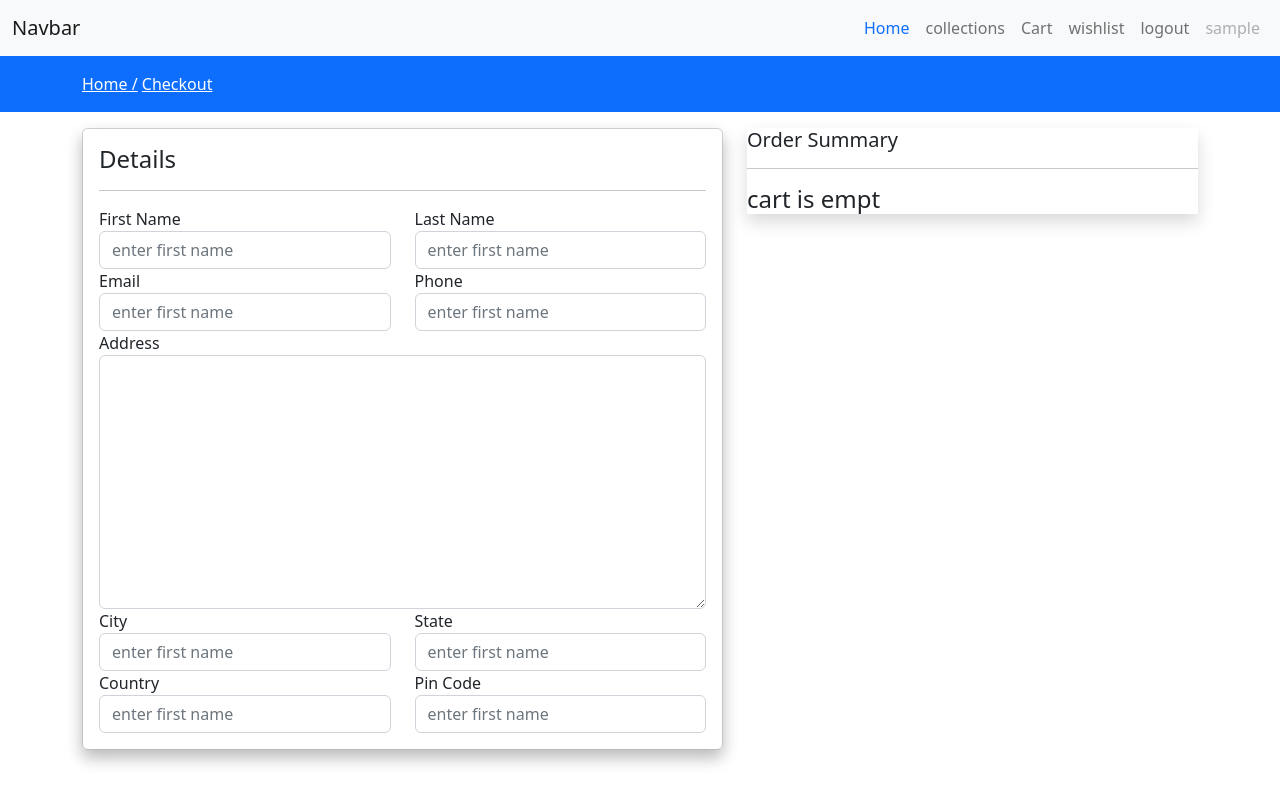
After one commit to sadamseehar/EcomerceDjango, a Django app: page /checkout in a window 1280 px wide. The commit adds this page. Run offline with Django 4.2, Linux system fonts and the light colour scheme; the visitor is signed in with stand-in values (Sample User, id 1); data that the repository does not hold is empty; some libraries are stand-ins or nearby versions.

Commit message:
checkout view page created

```diff
--- /dev/null
+++ b/store/controller/checkout.py
@@ -0,0 +1,23 @@
+from django.shortcuts import render,redirect
+from django.contrib import messages
+
+from store.models import Product,Cart
+
+# from django.contrib.auth.decorators import login_required
+
+
+
+def index(request):
+    rawcart = Cart.objects.filter(user=request.user)
+    for item in rawcart:
+        if item.product_qty > item.product.quantity:
+            Cart.objects.delete(id=item.id)
+
+    cartitems = Cart.objects.filter(user=request.user)
+    total_price = 0
+
+    for item in cartitems:
+        total_price = total_price + item.product.selling_price * item.product_qty
+
+    context = {'cartitems':cartitems, 'total_price':total_price}
+    return render(request,"store/checkout.html",context)
--- a/store/templates/store/cart.html
+++ b/store/templates/store/cart.html
@@ -48,6 +48,7 @@
                                 </div>
                             </div>
                         {% endfor %}
+                        <a href="{% url 'checkout' %}" class="btn btn-success">Checkkout</a>
                     {% else %}
                         <h1>cart is empty</h1>
                     {% endif %}
--- /dev/null
+++ b/store/templates/store/checkout.html
@@ -0,0 +1,113 @@
+{% extends "store/layout/main.html" %}
+
+{% block content %}
+<div class="py-3 bg-primary">
+    <div class="container">
+        <a class="text-white" href=" {% url 'home' %}">Home /</a>
+        <a class="text-white" href=" {% url 'cart' %}">Checkout</a>
+
+    </div>
+</div>
+
+<div class="container mt-3">
+    <div class="row">
+        <div class="col-md-7 ">
+            <div class="card shadow">
+                <div class="card-body shadow">
+                    <h4>Details</h4>
+                    <hr>
+                    <div class="row">
+                        <div class="col-md-6">
+                            <label for="">First Name</label>
+                            <input type="text" class="form-control" placeholder="enter first name" value="">
+
+                        </div>
+                        <div class="col-md-6">
+                            <label for="">Last Name</label>
+                            <input type="text" class="form-control" placeholder="enter first name" value="">
+
+                        </div>
+                        <div class="col-md-6">
+                            <label for="">Email</label>
+                            <input type="text" class="form-control" placeholder="enter first name" value="">
+
+                        </div>
+                        <div class="col-md-6">
+                            <label for="">Phone</label>
+                            <input type="text" class="form-control" placeholder="enter first name" value="">
+
+                        </div>
+                        <div class="col-md-12">
+                            <label for="">Address</label>
+                          <textarea name="" id="" class="form-control" cols="30" rows="10"></textarea>
+
+                        </div>
+                        <div class="col-md-6">
+                            <label for="">City</label>
+                            <input type="text" class="form-control" placeholder="enter first name" value="">
+
+                        </div>
+                        <div class="col-md-6">
+                            <label for="">State</label>
+                            <input type="text" class="form-control" placeholder="enter first name" value="">
+
+                        </div>
+                        <div class="col-md-6">
+                            <label for="">Country</label>
+                            <input type="text" class="form-control" placeholder="enter first name" value="">
+
+                        </div>
+                        <div class="col-md-6">
+                            <label for="">Pin Code</label>
+                            <input type="text" class="form-control" placeholder="enter first name" value="">
+
+                        </div>
+
+                    </div>
+                </div>
+            </div>
+        </div>
+        <div class="col-md-5">
+            <div class="car shadow">
+                <div class="card-body">
+                    <h5>Order Summary</h5>
+                    <hr>
+                    {% if cartitems %}
+                        <table class="table table-borders">
+                            <thead>
+                                <tr>
+                                    <th>Name</th>
+                                    <th>Quantity</th>
+                                    <th>Price</th>
+                                </tr>
+                            </thead>
+                            <tbody>
+                                {% for item in cartitems %}
+                                    <tr>
+                                        <td>
+                                            <img src="{{ item.product.product_image.url }}" height="50px" width="50px" class="img-fluid ${3|rounded-top,rounded-right,rounded-bottom,rounded-left,rounded-circle,|}" alt="">
+                                            {{ item.product.name }}</td>
+                                        <td>{{ item.product_qty }}</td>
+                                        <td>{{ item.product.selling_price }}</td>
+
+                                    </tr>
+                                {% endfor %}
+                            </tbody>
+                        </table>
+                        <h6>Grand Total
+                            <span class="float-end">Rs {{ total_price }} </span>
+                        </h6>
+                        <div class="mt-3">
+                            <a href="" class="btn btn-success w-100 ">Place Order</a>
+                        </div>
+                    {% else %}
+                        <h4>cart is empt</h4>
+                    {% endif %}
+                </div>
+            </div>
+        </div>
+    </div>
+</div>
+
+
+{% endblock content %}
--- a/store/templates/store/inc/navbar.html
+++ b/store/templates/store/inc/navbar.html
@@ -7,16 +7,16 @@
       <div class="collapse navbar-collapse" id="navbarNav">
         <ul class="navbar-nav ms-auto">
           <li class="nav-item">
-            <a class="nav-link active" aria-current="page" href="{% url 'home' %}">Home</a>
+            <a class="nav-link nav {% if request.resolver_match.url_name == 'home' %}active{% endif %}" aria-current="page" href="{% url 'home' %}">Home</a>
           </li>
           <li class="nav-item">
-            <a class="nav-link" href="{% url 'collections' %}">collections</a>
+            <a class="nav-link {% if request.resolver_match.url_name == 'collections' %}active{% endif %}" href="{% url 'collections' %}">collections</a>
           </li>
           <li class="nav-item">
-            <a class="nav-link active" aria-current="page" href="{% url 'cart' %}">Cart</a>
+            <a class="nav-link {% if request.resolver_match.url_name == 'cart' %}active{% endif %}" aria-current="page" href="{% url 'cart' %}">Cart</a>
           </li>
           <li class="nav-item">
-            <a class="nav-link active" aria-current="page" href="{% url 'wishlist' %}">wishlist</a>
+            <a class="nav-link {% if request.resolver_match.url_name == 'wishlist' %}active{% endif %}" aria-current="page" href="{% url 'wishlist' %}">wishlist</a>
           </li>
           {% if request.user.is_authenticated %}
 
--- a/store/templates/store/layout/main.html
+++ b/store/templates/store/layout/main.html
@@ -17,6 +17,15 @@
 </head>
 
 <body>
+    <style>
+        .active{
+            background-color: dodgerblue;
+            border-radius: 15px;
+            color: beige;
+        }
+
+
+    </style>
     {% include "store/inc/navbar.html" %}
     {% block content %}
 
--- a/store/urls.py
+++ b/store/urls.py
@@ -1,7 +1,7 @@
 from django.urls import path
 from . import views
 
-from store.controller import authview,cart,wishlist
+from store.controller import authview,cart,wishlist,checkout
 
 
 
@@ -25,4 +25,9 @@ urlpatterns = [
     path('delete-wishlist-item',wishlist.deletewishlistitem, name='deletewishlistitem'),
 
 
+    path('checkout', checkout.index , name = "checkout"),
+
+
+
+
 ]
```
